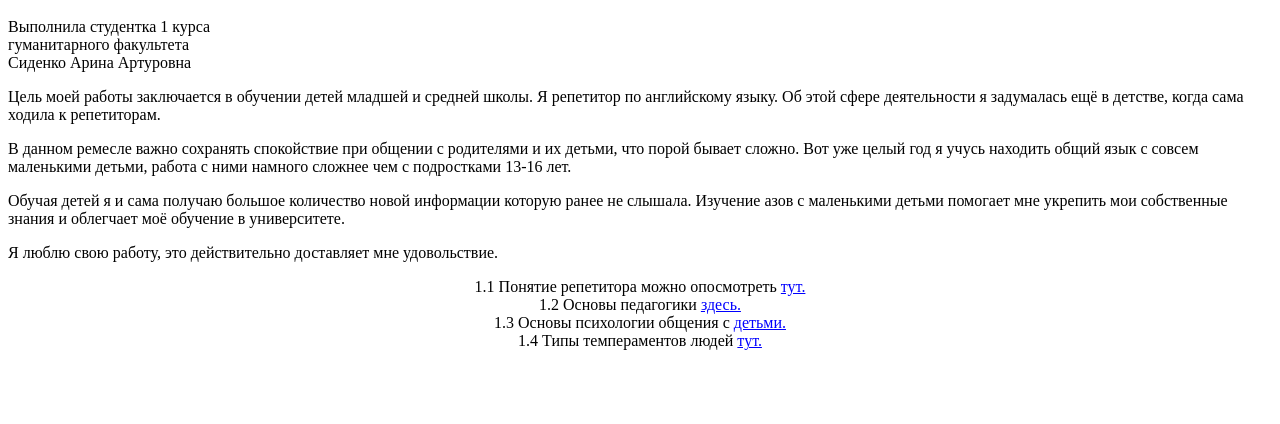
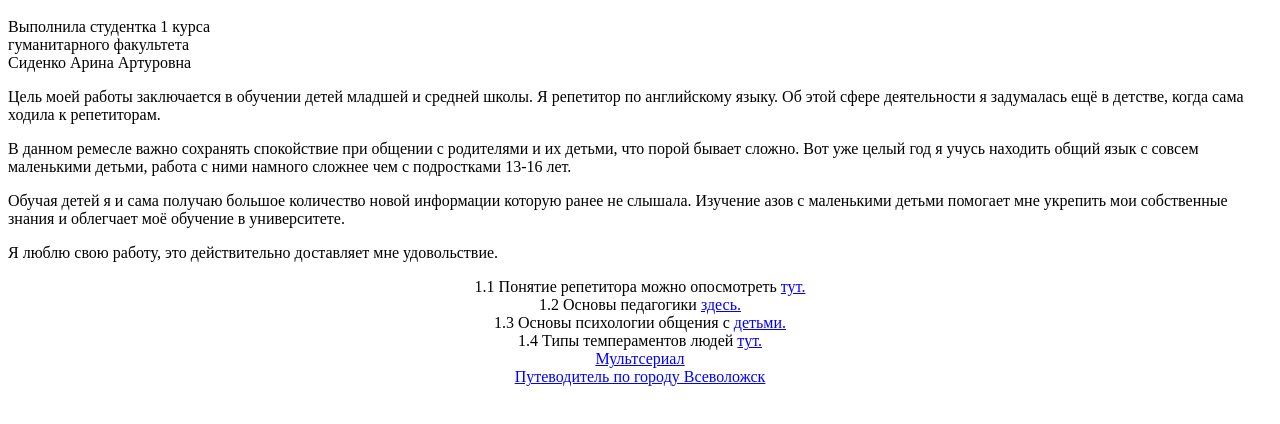
Before and after one commit to kotyarchick/speciality, a plain HTML site: page index.html in a window 1280 px wide. Shown: the part 66-490 px from the top of the page. Drawn offline with Linux system fonts and the light colour scheme.

Commit message:
Update index.html

```diff
--- a/index.html
+++ b/index.html
@@ -30,8 +30,8 @@ ALINK="000088">
  детьми. </A><br> 1.4 Типы темпераментов людей
 <A HREF="https://experimental-psychic.ru/temperamenty_kharakte..">
  тут. </A><br>
-
-
+<A HREF="https://kotyarchick.github.io/Laba_3/"> Мультсериал </A><br>
+<A HREF="https://kotyarchick.github.io/putevoditel/"> Путеводитель по городу Всеволожск </A><br>
 
 </BODY>
 </HTML>
```
